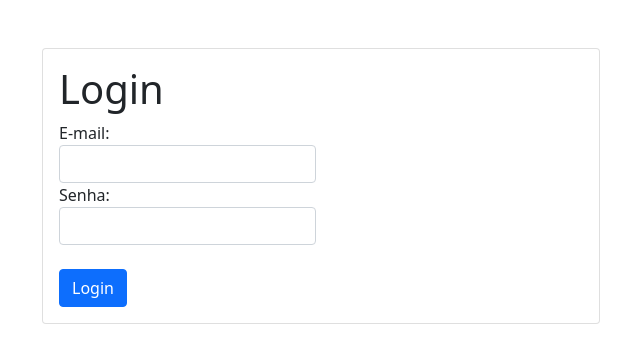
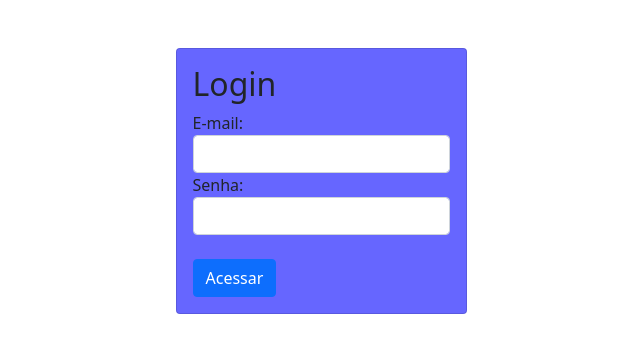
Before and after one commit to RafaellR3/Financ, a React (Create React App) app in the folder frontend/: page / in a window 1280 px wide. Shown: the top 360 px of the page, without its empty margins (319-959 px from the left). Built offline with nearby package versions, Linux system fonts and the light colour scheme.

Commit message:
autenticacao

```diff
--- a/frontend/src/components/AutenticarUsuario/index.js
+++ b/frontend/src/components/AutenticarUsuario/index.js
@@ -19,17 +19,17 @@ class Autenticarusuario extends React.PureComponent {
     password: this.state.password,
   });
 
-    onSubmit  = async (event) => {
+  onSubmit = async (event) => {
 
     event.preventDefault();
 
     const account = this.getCurrentAccountState();
-    const senha= account.password;
-    const email= account.email;
+    const senha = account.password;
+    const email = account.email;
     try {
-            await axios.post(`${Api}/Login`, { email, senha})
+      await axios.post(`${Api}/Login`, { email, senha })
         .then((response) => {
-                login (response.data);
+          login(response.data);
           // localStorage.setItem("token",  response.data);
           window.location.href = '/Home';
         }).catch((error) => {
@@ -39,7 +39,7 @@ class Autenticarusuario extends React.PureComponent {
         })
     } catch (error) {
       this.setState({
-              errors: { form: "E-mail ou senha inválido, tente novamente."},
+        errors: { form: "E-mail ou senha inválido, tente novamente." },
       });
     }
   };
@@ -59,11 +59,12 @@ class Autenticarusuario extends React.PureComponent {
   render() {
     return (
       <div className="container d-flex justify-content-center">
-            <div className="card mt-5 w-50">
-                <div className="card-body">
+        <div className="card mt-5 justify-content-center" style={{ backgroundColor: 'rgba(0,0,255, 0.6)' }}>
+          <div className="card-body d-flex justify-content-center">
             <form onSubmit={this.onSubmit}>
               <div className="form-group">
-                            <h1>Login</h1>
+
+                <h2>Login</h2>
 
                 <InputField
                   label="E-mail: "
@@ -84,7 +85,7 @@ class Autenticarusuario extends React.PureComponent {
 
               <br></br>
 
-                        <input type="submit"className="btn btn-primary"  value="Login" />
+              <input type="submit" className="btn btn-primary" value="Acessar" />
               <span className="input-error">{this.state.errors.form}</span>
             </form>
           </div>
--- a/frontend/src/components/NavBar/index.tsx
+++ b/frontend/src/components/NavBar/index.tsx
@@ -1,13 +1,28 @@
 import logo from 'assests/img/logo.png';
+import Autenticarusuario from 'components/AutenticarUsuario';
 import { Link } from 'react-router-dom';
+import { logout } from 'services/auth';
+import novo from 'assests/img/novo.png';
+
 function NavBar() {
+
+  const onClick = () => {
+    if (window.confirm(`Você tem certeza que deseja sair?`)) {
+      <Autenticarusuario />
+      logout();
+    }
+
+  }
+
   return (
     <div className="d-flex flex-column flex-md-row align-items-center p-3 px-md-4 mb-3 bg-light border-bottom shadow-sm">
       <div className="container">
-        <nav className="my-2 my-md-0 mr-md-3">
-          <Link to="/Home">
+        <nav className="navbar navbar-expand-sm justify-content-end ">
+          <a href="/Home">
             <img src={logo} alt="FinancR3" width="120" />
-          </Link>
+          </a>
+
+          <a className="navbar-brand" onClick={onClick} href='#'> Sair</a>
         </nav>
       </div>
     </div>
```
Also changed, not shown: frontend/src/assests/img/login.png (added). Lines whose indentation alone changed are shown as unchanged.
